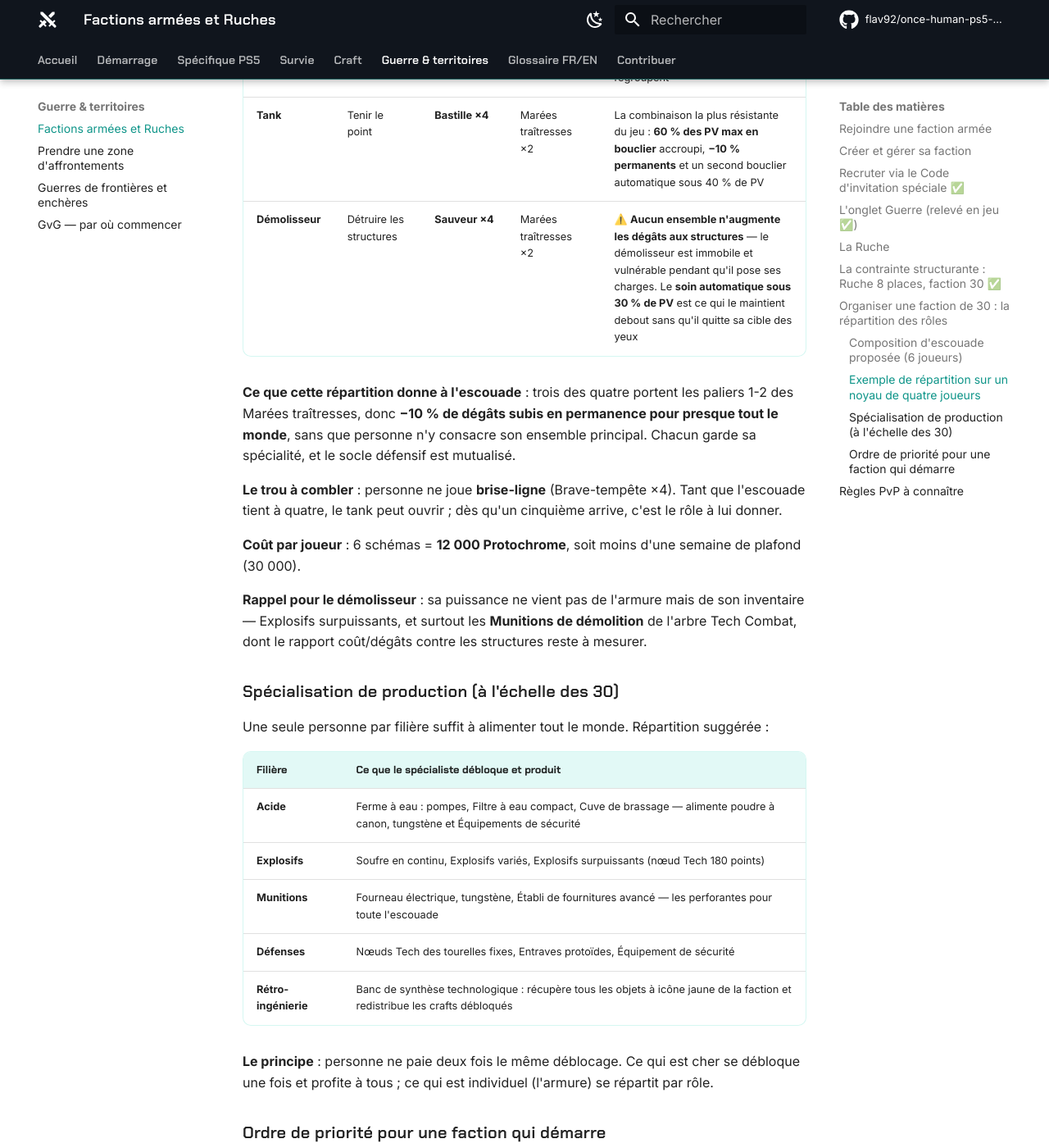
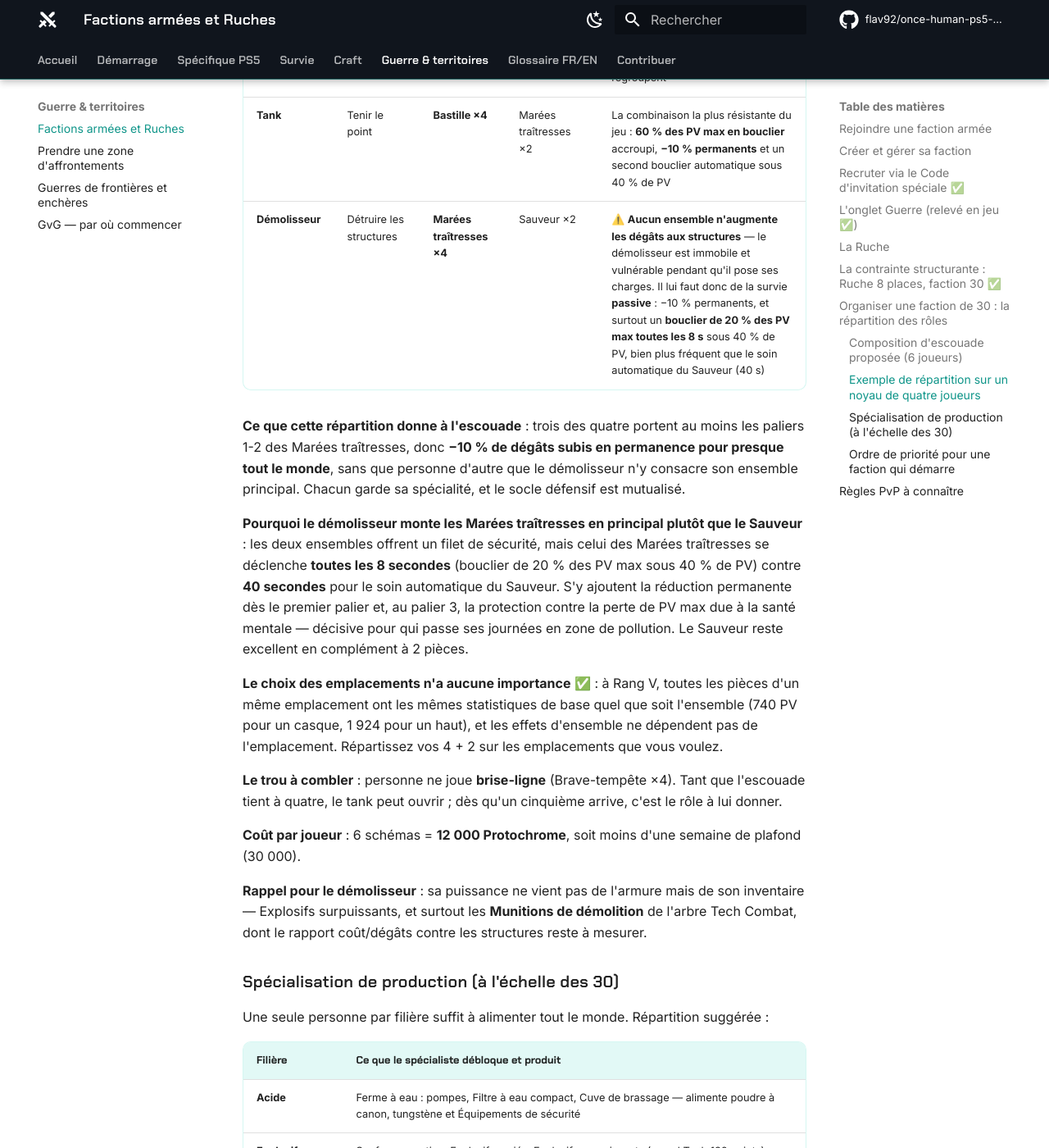
Before and after one commit to flav92/once-human-ps5-wiki, an MkDocs documentation site: the page built from docs/guerre/factions.md, in a window 1280 px wide and 1400 px high, scrolled down 3941 px. Shown: the whole window at 82% size. Built offline with MkDocs 1.6.1 and Material for MkDocs 9.7.7, drawn with Linux system fonts in a browser that asks for light colours; comment, search, counter and statistics services are not loaded.

Commit message:
Demolisseur : Marees traitresses en principal plutot que Sauveur (bouclier 8s contre soin 40s)
Co-Authored-By: Claude Opus 5 <noreply@anthropic.com>
Claude-Session: https://claude.ai/code/session_01TCxfqbazixhXZqmCd3gYVk

```diff
--- a/docs/guerre/factions.md
+++ b/docs/guerre/factions.md
@@ -86,9 +86,13 @@ Cas réel (XR1, septembre 2026), avec le rôle que chacun veut tenir :
 | **Dégâts bruts** | Frapper fort en continu | **Loup solitaire ×4** | Bastille ×2 | +60 % de dégâts critiques à pleine pile ; les paliers 1-2 de Bastille (+10 % de dégâts au-dessus de 70 % de PV, +15 % de rechargement) s'obtiennent **sans la contrainte d'immobilité**, qui n'arrive qu'au palier 3 |
 | **Anti-joueurs** | Tuer les défenseurs | **Lien fantôme ×4** | Marées traîtresses ×2 | Sync monte en **10 touches** (contre 20 coups critiques pour Loup solitaire) : le bon rythme pour un duel court. Et Surcharge frappe **tous les ennemis dans 3 m** — décisif quand les défenseurs se regroupent |
 | **Tank** | Tenir le point | **Bastille ×4** | Marées traîtresses ×2 | La combinaison la plus résistante du jeu : **60 % des PV max en bouclier** accroupi, **−10 % permanents** et un second bouclier automatique sous 40 % de PV |
-| **Démolisseur** | Détruire les structures | **Sauveur ×4** | Marées traîtresses ×2 | ⚠️ **Aucun ensemble n'augmente les dégâts aux structures** — le démolisseur est immobile et vulnérable pendant qu'il pose ses charges. Le **soin automatique sous 30 % de PV** est ce qui le maintient debout sans qu'il quitte sa cible des yeux |
+| **Démolisseur** | Détruire les structures | **Marées traîtresses ×4** | Sauveur ×2 | ⚠️ **Aucun ensemble n'augmente les dégâts aux structures** — le démolisseur est immobile et vulnérable pendant qu'il pose ses charges. Il lui faut donc de la survie **passive** : −10 % permanents, et surtout un **bouclier de 20 % des PV max toutes les 8 s** sous 40 % de PV, bien plus fréquent que le soin automatique du Sauveur (40 s) |
 
-**Ce que cette répartition donne à l'escouade** : trois des quatre portent les paliers 1-2 des Marées traîtresses, donc **−10 % de dégâts subis en permanence pour presque tout le monde**, sans que personne n'y consacre son ensemble principal. Chacun garde sa spécialité, et le socle défensif est mutualisé.
+**Ce que cette répartition donne à l'escouade** : trois des quatre portent au moins les paliers 1-2 des Marées traîtresses, donc **−10 % de dégâts subis en permanence pour presque tout le monde**, sans que personne d'autre que le démolisseur n'y consacre son ensemble principal. Chacun garde sa spécialité, et le socle défensif est mutualisé.
+
+**Pourquoi le démolisseur monte les Marées traîtresses en principal plutôt que le Sauveur** : les deux ensembles offrent un filet de sécurité, mais celui des Marées traîtresses se déclenche **toutes les 8 secondes** (bouclier de 20 % des PV max sous 40 % de PV) contre **40 secondes** pour le soin automatique du Sauveur. S'y ajoutent la réduction permanente dès le premier palier et, au palier 3, la protection contre la perte de PV max due à la santé mentale — décisive pour qui passe ses journées en zone de pollution. Le Sauveur reste excellent en complément à 2 pièces.
+
+**Le choix des emplacements n'a aucune importance** ✅ : à Rang V, toutes les pièces d'un même emplacement ont les mêmes statistiques de base quel que soit l'ensemble (740 PV pour un casque, 1 924 pour un haut), et les effets d'ensemble ne dépendent pas de l'emplacement. Répartissez vos 4 + 2 sur les emplacements que vous voulez.
 
 **Le trou à combler** : personne ne joue **brise-ligne** (Brave-tempête ×4). Tant que l'escouade tient à quatre, le tank peut ouvrir ; dès qu'un cinquième arrive, c'est le rôle à lui donner.
 
```
